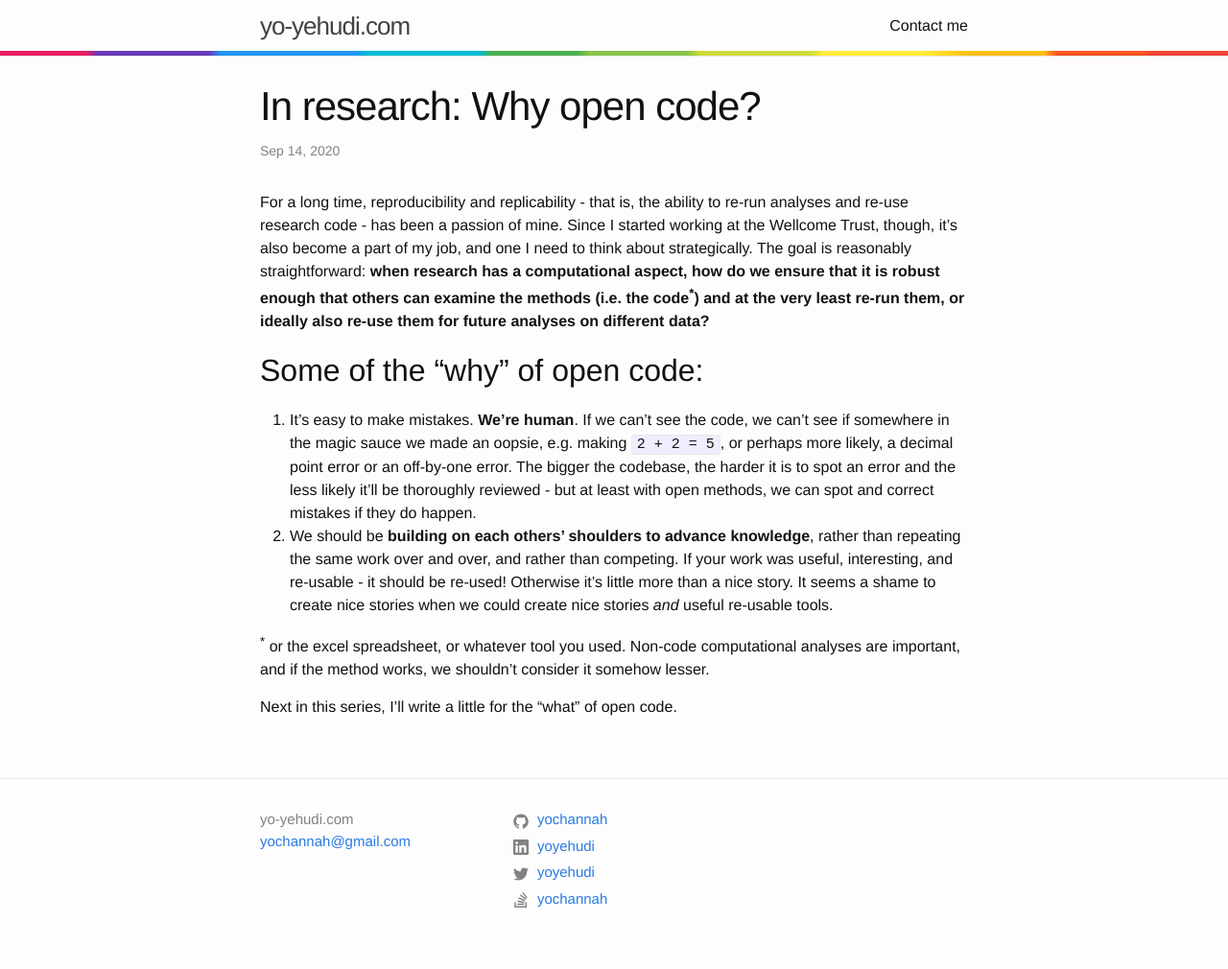
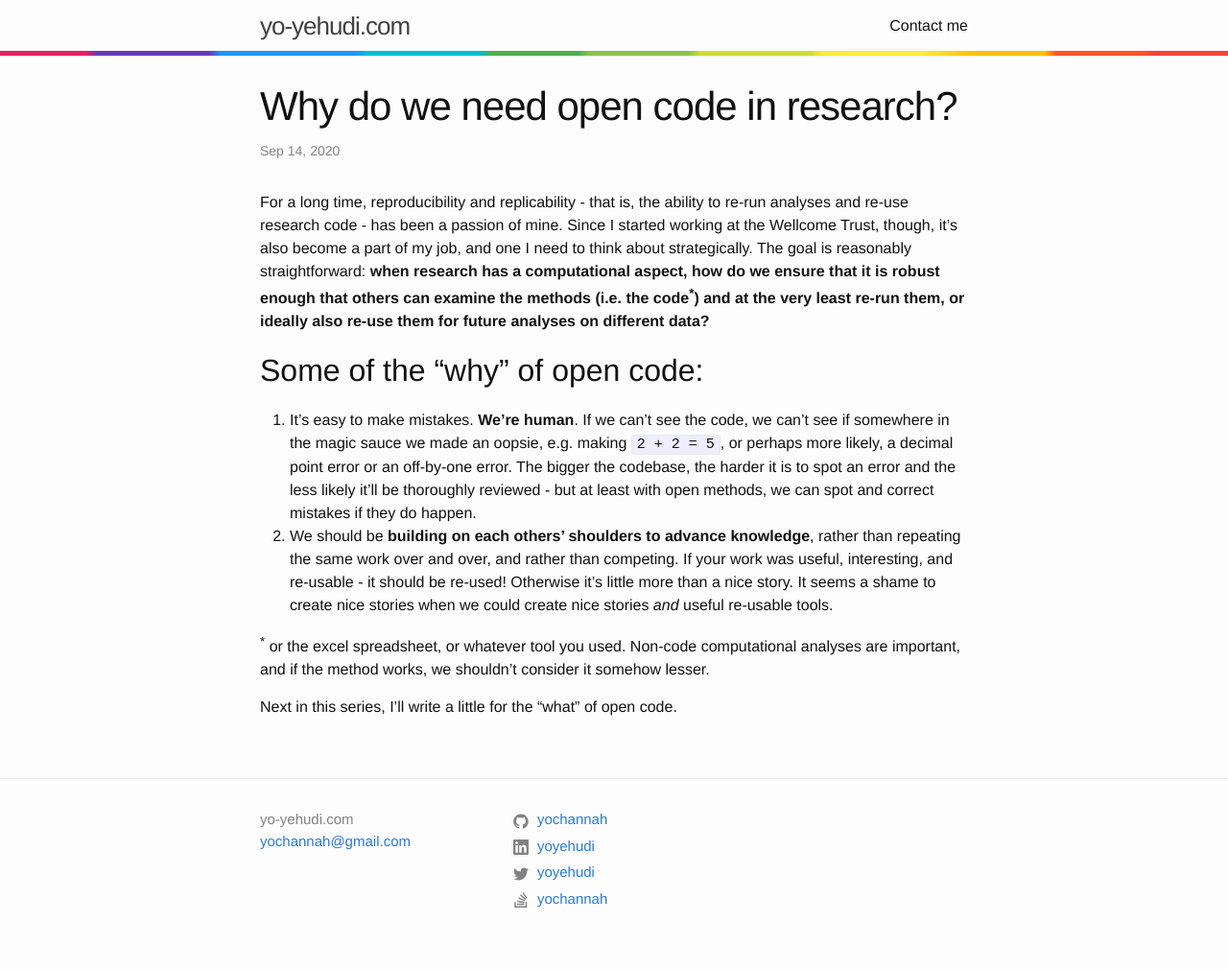
Before and after one commit to yochannah/yo-yehudi.com, a Jekyll site: the page built from _posts/2020-09-14-why-open-code.markdown, in a window 1280 px wide. Shown: the whole page at 96% size. Built offline with Jekyll 4.4.1, drawn with Linux system fonts in a browser that asks for light colours.

Commit message:
well fine, I'll change teh title and remove the colon entirely. Ooof

```diff
--- a/_posts/2020-09-14-why-open-code.markdown
+++ b/_posts/2020-09-14-why-open-code.markdown
@@ -2,7 +2,7 @@
 layout: post
 date: 2020-09-14 11:06:04 +0100
 tags: science open-source reproducibility replicability code-quality
-title: "In research: Why open code?"
+title: Why do we need open code in research?
 ---
 
 For a long time, reproducibility and replicability - that is, the ability to re-run analyses and re-use research code - has been a passion of mine. Since I started working at the Wellcome Trust, though, it's also become a part of my job, and one I need to think about strategically. The goal is reasonably straightforward: **when research has a computational aspect, how do we ensure that it is robust enough that others can examine the methods (i.e. the code<sup>*</sup>) and at the very least re-run them, or ideally also re-use them for future analyses on different data?**
```
